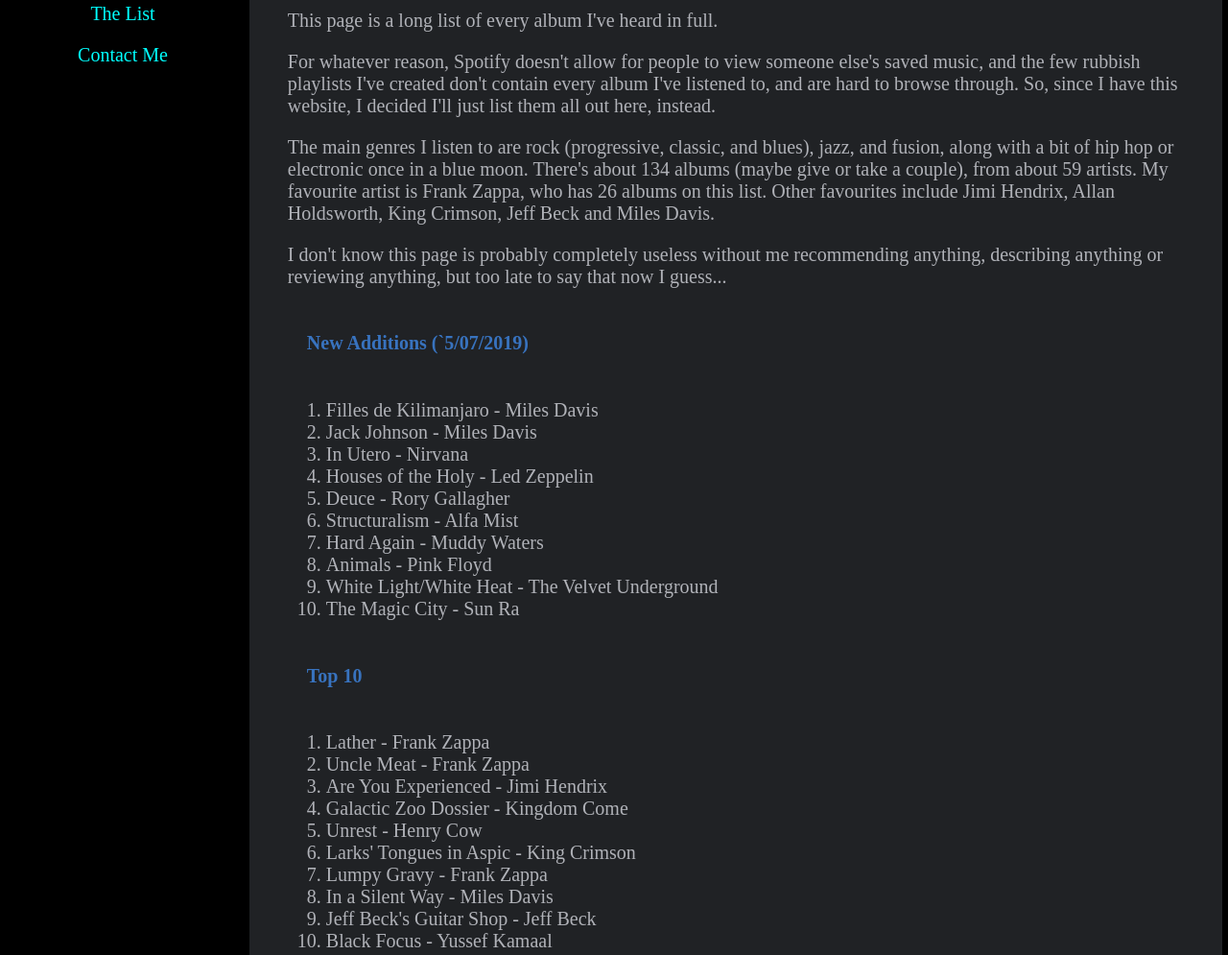
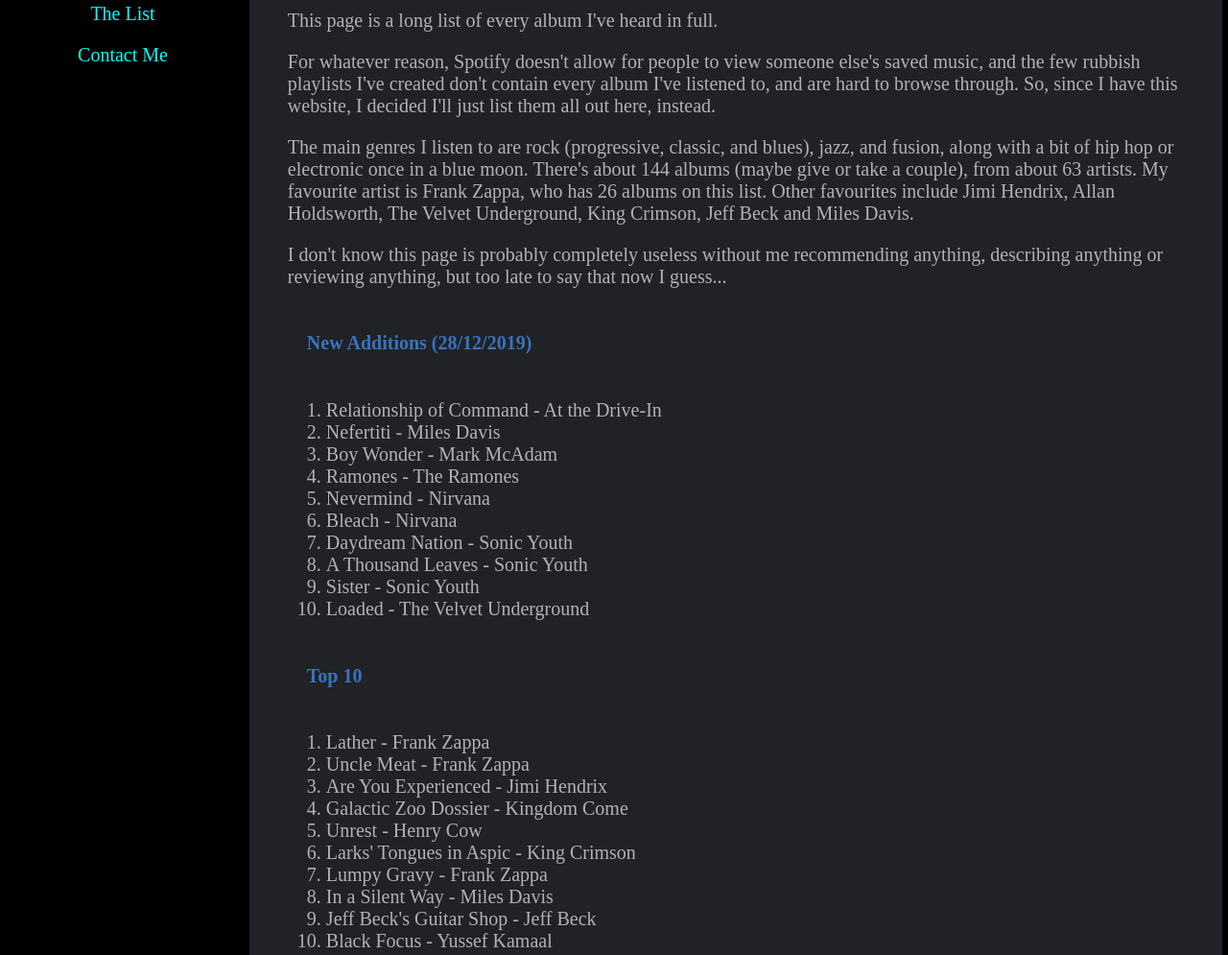
Before and after one commit to michealodwyer26/michealodwyer26.github.io, a plain HTML site: page albums.html in a window 1280 px wide. Shown: the part 329-1324 px from the top of the page at 96% size. Drawn offline with Linux system fonts and the light colour scheme.

Commit message:
10 additions to albums.html

```diff
--- a/albums.html
+++ b/albums.html
@@ -56,9 +56,9 @@
 					So, since I have this website, I decided I'll just list them all out here, instead. </p>
 
 					<p> The main genres I listen to are rock (progressive, classic, and blues), jazz, and fusion, along with a bit of
-						hip hop or electronic once in a blue moon. There's about 134 albums (maybe give or take a couple), from about 59
+						hip hop or electronic once in a blue moon. There's about 144 albums (maybe give or take a couple), from about 63
 						artists. My favourite artist is Frank Zappa, who has 26 albums on this list. Other favourites include
-						Jimi Hendrix, Allan Holdsworth, King Crimson, Jeff Beck and Miles Davis. </p>
+						Jimi Hendrix, Allan Holdsworth, The Velvet Underground, King Crimson, Jeff Beck and Miles Davis. </p>
 
 					<p> I don't know this page is probably completely useless without me recommending anything, describing anything or
 						reviewing anything, but too late to say that now I guess... </p>
@@ -67,21 +67,21 @@
 
 						<header>
 
-							<h4> New Additions (`5/07/2019) </h4>
+							<h4> New Additions (28/12/2019) </h4>
 
 						</header>
 
 						<ol>
-							<li> Filles de Kilimanjaro - Miles Davis</li>
-							<li> Jack Johnson - Miles Davis</li>
-							<li> In Utero - Nirvana </li>
-							<li> Houses of the Holy - Led Zeppelin </li>
-							<li> Deuce - Rory Gallagher </li>
-							<li> Structuralism - Alfa Mist </li>
-							<li> Hard Again - Muddy Waters </li>
-							<li> Animals - Pink Floyd </li>
-							<li> White Light/White Heat - The Velvet Underground </li>
-							<li> The Magic City - Sun Ra </li>
+							<li> Relationship of Command - At the Drive-In </li>
+							<li> Nefertiti - Miles Davis </li>
+							<li> Boy Wonder - Mark McAdam </li>
+							<li> Ramones - The Ramones </li>
+							<li> Nevermind - Nirvana </li>
+							<li> Bleach - Nirvana </li>
+							<li> Daydream Nation - Sonic Youth </li>
+							<li> A Thousand Leaves - Sonic Youth </li>
+							<li> Sister - Sonic Youth </li>
+							<li> Loaded - The Velvet Underground </li>
 						</ol>
 
 					</section>
@@ -130,6 +130,12 @@
 							<h5> The Allman Brothers Band </h5>
 							<ul>
 								<li> 1971: At Fillmore East </li>
+							</ul>
+						</li>
+						<li>
+							<h5> At the Drive-In </h5>
+							<ul>
+								<li> 2000: Relationship of Command </li>
 							</ul>
 						</li>
 						<li>
@@ -225,10 +231,17 @@
 							</ul>
 						</li>
 						<li>
+							<h5> Mark McAdam </h5>
+							<ul>
+								<li> 2002: Boy Wonder </li>
+							</ul>
+						</li>
+						<li>
 							<h5> Miles Davis </h5>
 							<ul>
 								<li> 1959: Kind of Blue </li>
 								<li> 1960: Sketches of Spain </li>
+								<li> 1968: Nefertiti </li>
 								<li> 1968: Miles in the Sky </li>
 								<li> 1968: Filles de Kilimanjaro </li>
 								<li> 1969: In a Silent Way </li>
@@ -382,6 +395,8 @@
 						<li>
 							<h5> Nirvana </h5>
 							<ul>
+								<li> 1989: Bleach </li>
+								<li> 1991: Nevermind </li>
 								<li> 1993: In Utero </li>
 							</ul>
 						</li>
@@ -400,6 +415,12 @@
 							</ul>
 						</li>
 						<li>
+							<h5> The Ramones </h5>
+							<ul>
+								<li> 1976: Ramones</li>
+							</ul>
+						</li>
+						<li>
 							<h5> Robohands </h5>
 							<ul>
 								<li> 2018: Green </li>
@@ -415,6 +436,14 @@
 							<h5> Ryo Fukui </h5>
 							<ul>
 								<li> 1976: Scenery </li>
+							</ul>
+						</li>
+						<li>
+							<h5> Sonic Youth </h5>
+							<ul>
+								<li> 1987: Sister </li>
+								<li> 1988: Daydream Nation </li>
+								<li> 1998: A Thousand Leaves</li>
 							</ul>
 						</li>
 						<li>
@@ -477,6 +506,7 @@
 								<li> 1967: The Velvet Underground & Nico </li>
 								<li> 1968: White Light/White Heat </li>
 								<li> 1969: The Velvet Underground </li>
+								<li> 1970: Loaded </li>
 							</ul>
 						</li>
 						<li>
```
